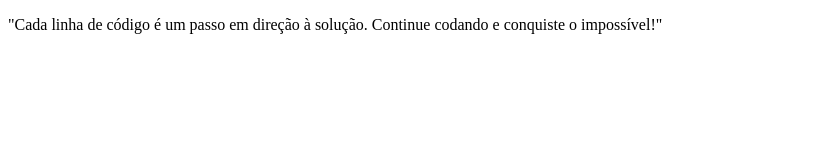
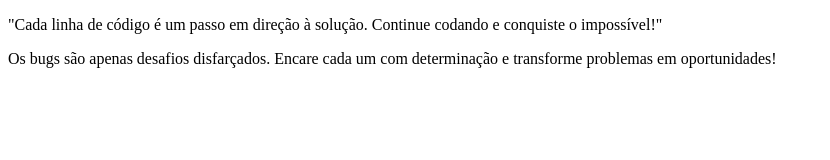
Before and after one commit to giovic16/p1, a plain HTML site: page index.html in a window 1280 px wide. Shown: the whole page, without its empty margins (0-830 px from the left). Drawn offline with Linux system fonts and the light colour scheme.

Commit message:
frase motivacional 2

```diff
--- a/index.html
+++ b/index.html
@@ -7,5 +7,6 @@
 </head>
 <body>
     <p>"Cada linha de código é um passo em direção à solução. Continue codando e conquiste o impossível!"</p>
+    <p>Os bugs são apenas desafios disfarçados. Encare cada um com determinação e transforme problemas em oportunidades!</p>
 </body>
 </html>
```
